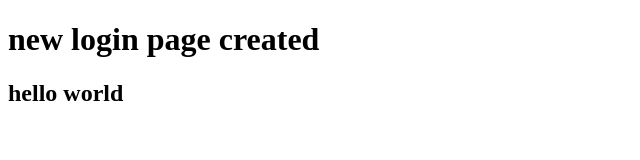
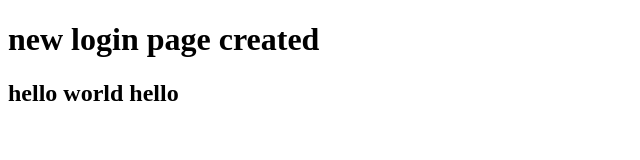
Before and after one commit to mann2007-ptl/fast-forward, a plain HTML site: page index.html in a window 1280 px wide. Shown: the full height of the page, 0-640 px from the left. Drawn offline with Linux system fonts and the light colour scheme.

Commit message:
new feature

```diff
--- a/index.html
+++ b/index.html
@@ -7,6 +7,6 @@
 </head>
 <body>
     <h1>new login page created</h1>
-    <h2>hello world</h2>
+    <h2>hello world  hello </h2>
 </body>
 </html>
```
